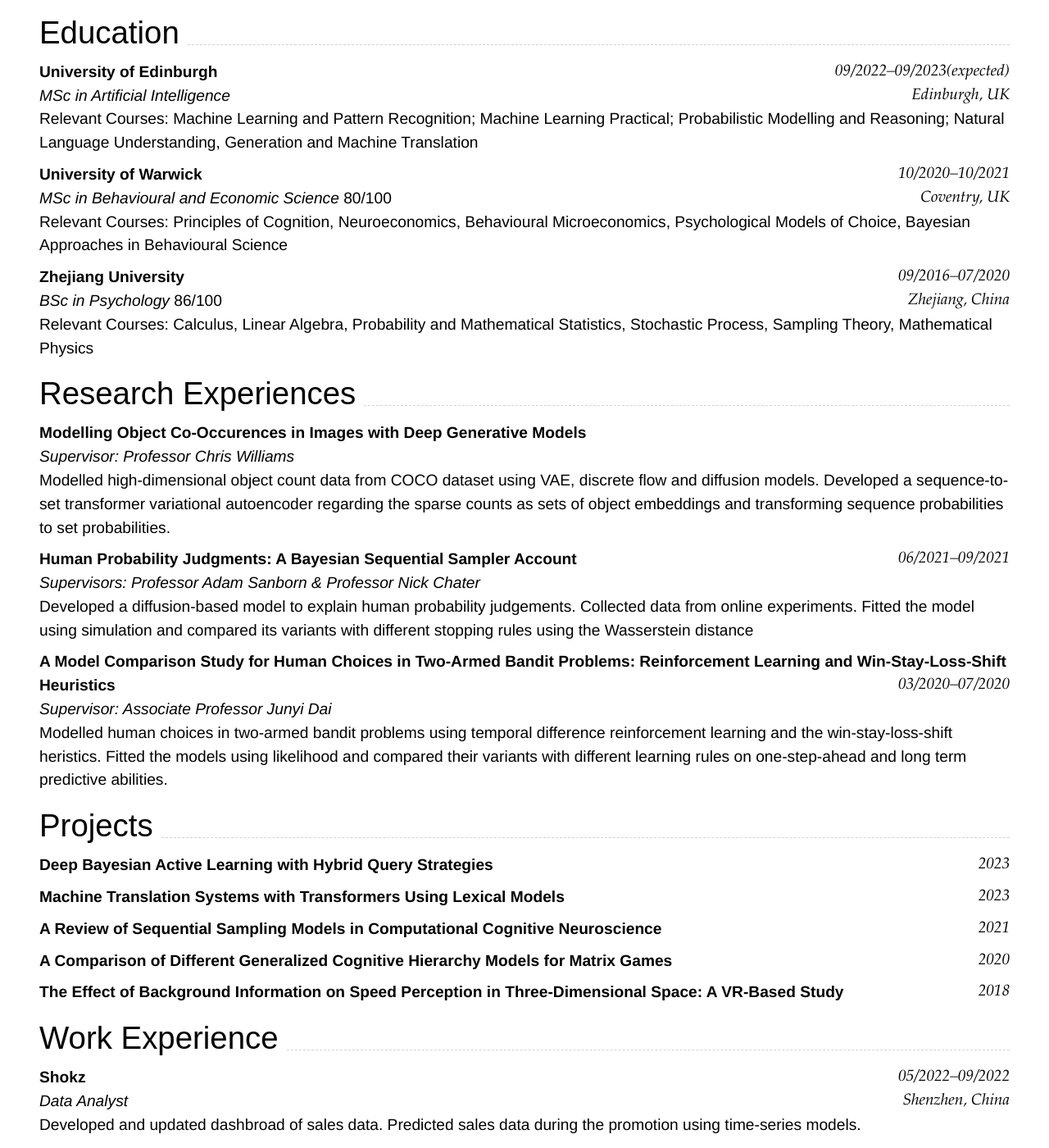
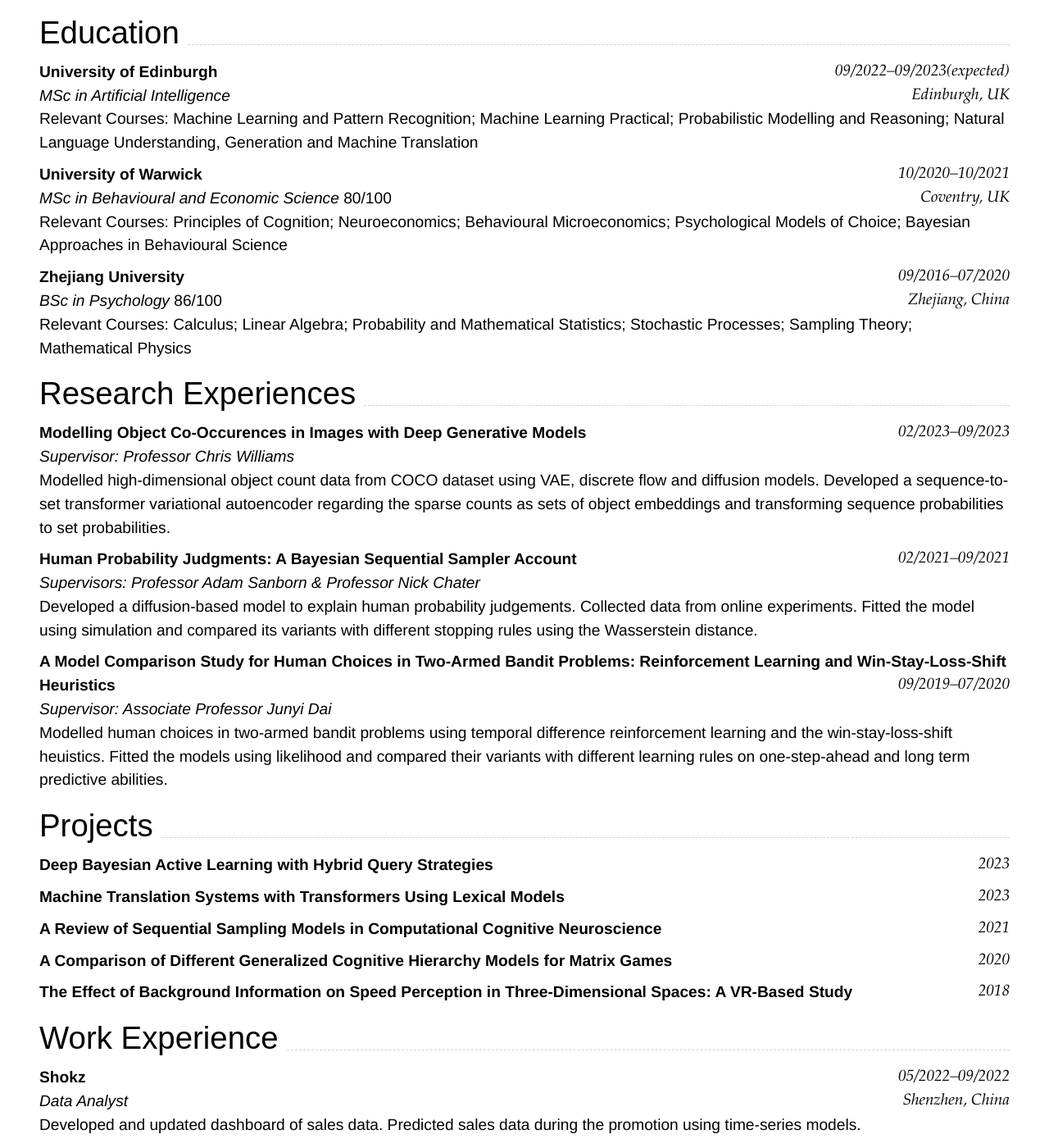
Before and after one commit to RL-LBAM/CV, a Jekyll site: the page built from index.md, in a window 1280 px wide and 1400 px high, scrolled down 216 px. Shown: the whole window at 82% size. Built offline with Jekyll 4.4.1, drawn with Linux system fonts in a browser that asks for light colours; nearby versions of some CDN libraries.

Commit message:
Update index.md

````diff
--- a/index.md
+++ b/index.md
@@ -43,7 +43,7 @@ Coventry, UK
 
 
 
-Relevant Courses: Principles of Cognition, Neuroeconomics, Behavioural Microeconomics, Psychological Models of Choice, Bayesian Approaches in Behavioural Science
+Relevant Courses: Principles of Cognition; Neuroeconomics; Behavioural Microeconomics; Psychological Models of Choice; Bayesian Approaches in Behavioural Science
 
 ### **Zhejiang University** `09/2016–07/2020`
 
@@ -52,27 +52,27 @@ Zhejiang, China
 ```
 
 *BSc in Psychology* 86/100
-Relevant Courses: Calculus, Linear Algebra, Probability and Mathematical Statistics, Stochastic Process, Sampling Theory, Mathematical Physics
+Relevant Courses: Calculus; Linear Algebra; Probability and Mathematical Statistics; Stochastic Processes; Sampling Theory; Mathematical Physics
 
 ## Research Experiences
-### **Modelling Object Co-Occurences in Images with Deep Generative Models**
+### **Modelling Object Co-Occurences in Images with Deep Generative Models** `02/2023–09/2023`
 *Supervisor: Professor Chris Williams*
 Modelled high-dimensional object count data from COCO dataset using VAE, discrete flow and diffusion models. Developed a sequence-to-set transformer variational autoencoder regarding the sparse counts as sets of object embeddings and transforming sequence probabilities to set probabilities.
 
-### **Human Probability Judgments: A Bayesian Sequential Sampler Account** `06/2021–09/2021`
+### **Human Probability Judgments: A Bayesian Sequential Sampler Account** `02/2021–09/2021`
 *Supervisors: Professor Adam Sanborn & Professor Nick Chater*
-Developed a diffusion-based model to explain human probability judgements. Collected data from online experiments. Fitted the model using simulation and compared its variants with different stopping rules using the Wasserstein distance
+Developed a diffusion-based model to explain human probability judgements. Collected data from online experiments. Fitted the model using simulation and compared its variants with different stopping rules using the Wasserstein distance.
 
-### **A Model Comparison Study for Human Choices in Two-Armed Bandit Problems: Reinforcement Learning and Win-Stay-Loss-Shift Heuristics** `03/2020–07/2020`
+### **A Model Comparison Study for Human Choices in Two-Armed Bandit Problems: Reinforcement Learning and Win-Stay-Loss-Shift Heuristics** `09/2019–07/2020`
 *Supervisor: Associate Professor Junyi Dai*
-Modelled human choices in two-armed bandit problems using temporal difference reinforcement learning and the win-stay-loss-shift heristics. Fitted the models using likelihood and compared their variants with different learning rules on one-step-ahead and long term predictive abilities.
+Modelled human choices in two-armed bandit problems using temporal difference reinforcement learning and the win-stay-loss-shift heuistics. Fitted the models using likelihood and compared their variants with different learning rules on one-step-ahead and long term predictive abilities.
 
 ## Projects
 ### **Deep Bayesian Active Learning with Hybrid Query Strategies** `2023`
 ### **Machine Translation Systems with Transformers Using Lexical Models** `2023`
 ### **A Review of Sequential Sampling Models in Computational Cognitive Neuroscience** `2021`
 ### **A Comparison of Different Generalized Cognitive Hierarchy Models for Matrix Games** `2020`
-### **The Effect of Background Information on Speed Perception in Three-Dimensional Space: A VR-Based Study** `2018`
+### **The Effect of Background Information on Speed Perception in Three-Dimensional Spaces: A VR-Based Study** `2018`
 
 
 ## Work Experience
@@ -81,7 +81,7 @@ Modelled human choices in two-armed bandit problems using temporal difference re
 Shenzhen, China
 ```
 *Data Analyst*
-Developed and updated dashbroad of sales data. Predicted sales data during the promotion using time-series models.
+Developed and updated dashboard of sales data. Predicted sales data during the promotion using time-series models.
 
 
 ## Computational Skills
````
